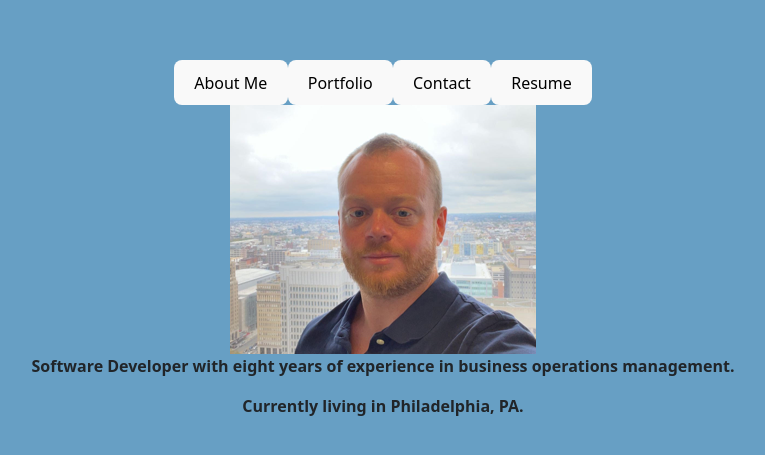
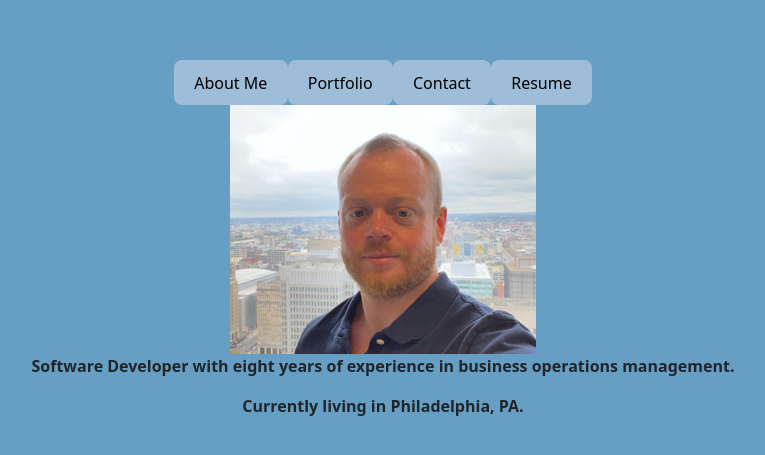
Before and after one commit to jjsdunc88/react-portfolio, a React (Vite) app: page / in a window 1280 px wide. Shown: the part 153-608 px from the top of the page, without its empty margins (257-1022 px from the left). Built offline with nearby package versions, Linux system fonts and the light colour scheme.

Commit message:
update colors and layout

```diff
--- a/src/index.css
+++ b/src/index.css
@@ -64,9 +64,9 @@ button:focus-visible {
     background-color: #ffffff;
   }
   a:hover {
-    color: #747bff;
+    color: #04096b;
   }
   button {
-    background-color: #f9f9f9;
+    background-color: #9dbdd8;
   }
 }
```
